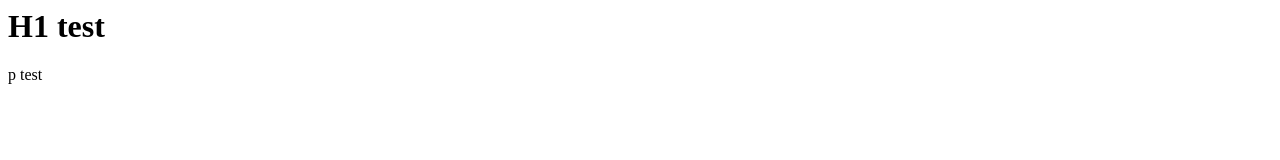
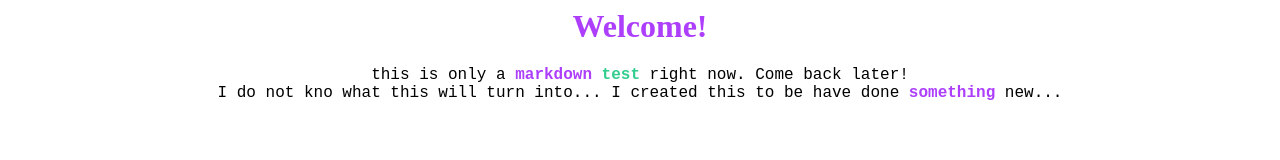
Before and after one commit to spider-dreams/website, a plain HTML site: page index.html in a window 1280 px wide. Drawn offline with Linux system fonts and the light colour scheme.

Commit message:
Add files via upload

```diff
--- /dev/null
+++ b/css.css
@@ -0,0 +1,21 @@
+body {
+	text-align:center;
+	background-color:ffffff;
+}
+p{
+	font-size:16px;
+	color:000000;
+	font-family:monospace;
+	text-align:center;
+}
+strong{
+	font-weight: 900;
+	color:ad3ffc;
+}
+i{
+	font-weight: bold;
+	color:fc3f8a;
+}
+b{
+	color:32cc8e;
+}
--- a/index.html
+++ b/index.html
@@ -1,10 +1,11 @@
 <html lang="en">
     <head>
+	    <link = rel="stylesheet" type="text/css" href="css.css">
         <meta>
     </head>
     <body>
-        <h1>H1 test</h1>
-        <p>p test</p>
-        <table></table>
-    </body>
+	    <h1><strong>Welcome!</strong></h1>
+	    <p>this is only a <strong>markdown</strong> <b href="https://www.paranoid-spider.com/subdomain-test">test</b> right now. Come back later! <br> I do not kno what this will turn into... I created this to be have done <strong>something</strong> new...</p>
+	<table></table>
+   </body>
 </html>
```
Also changed, not shown: subdomain-test.html (added, +9 -0 lines).
